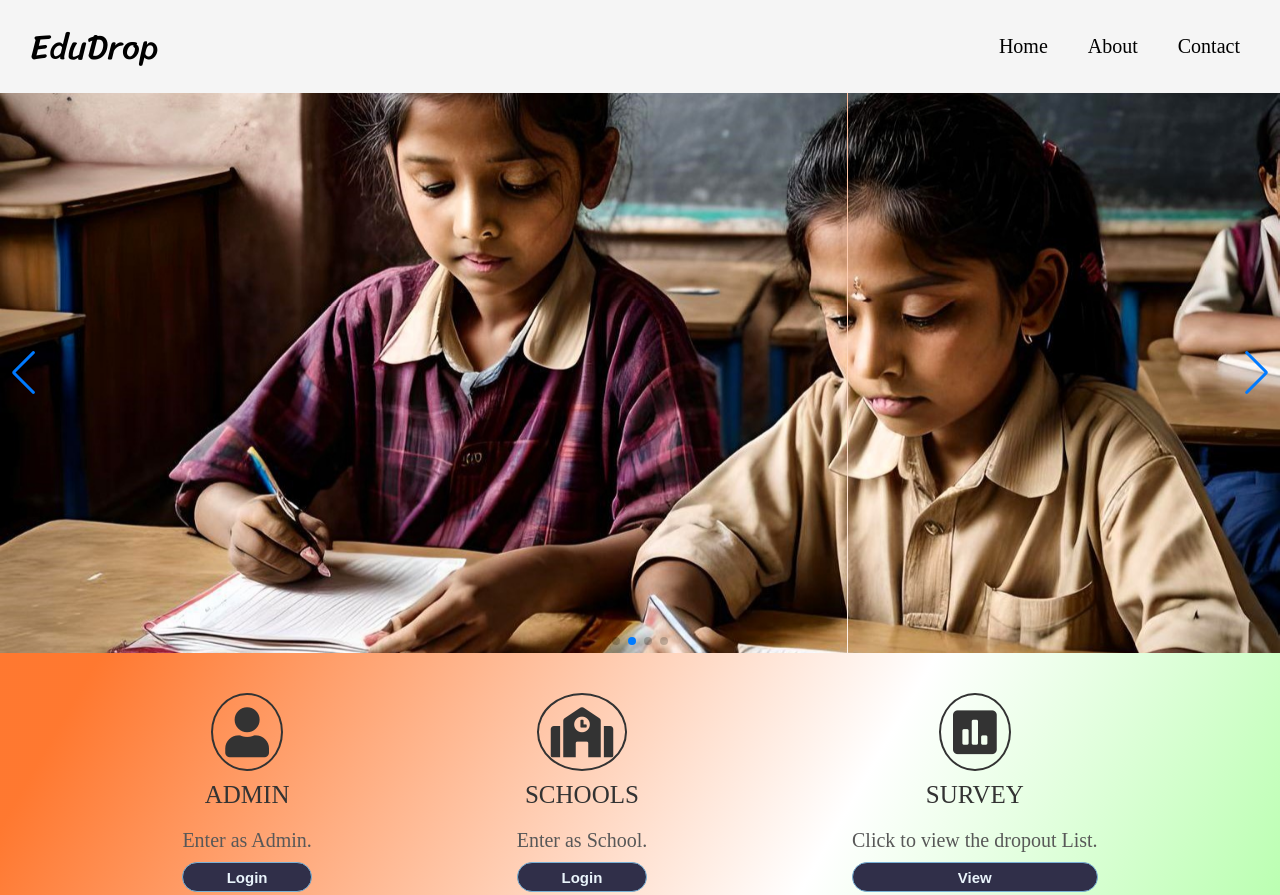
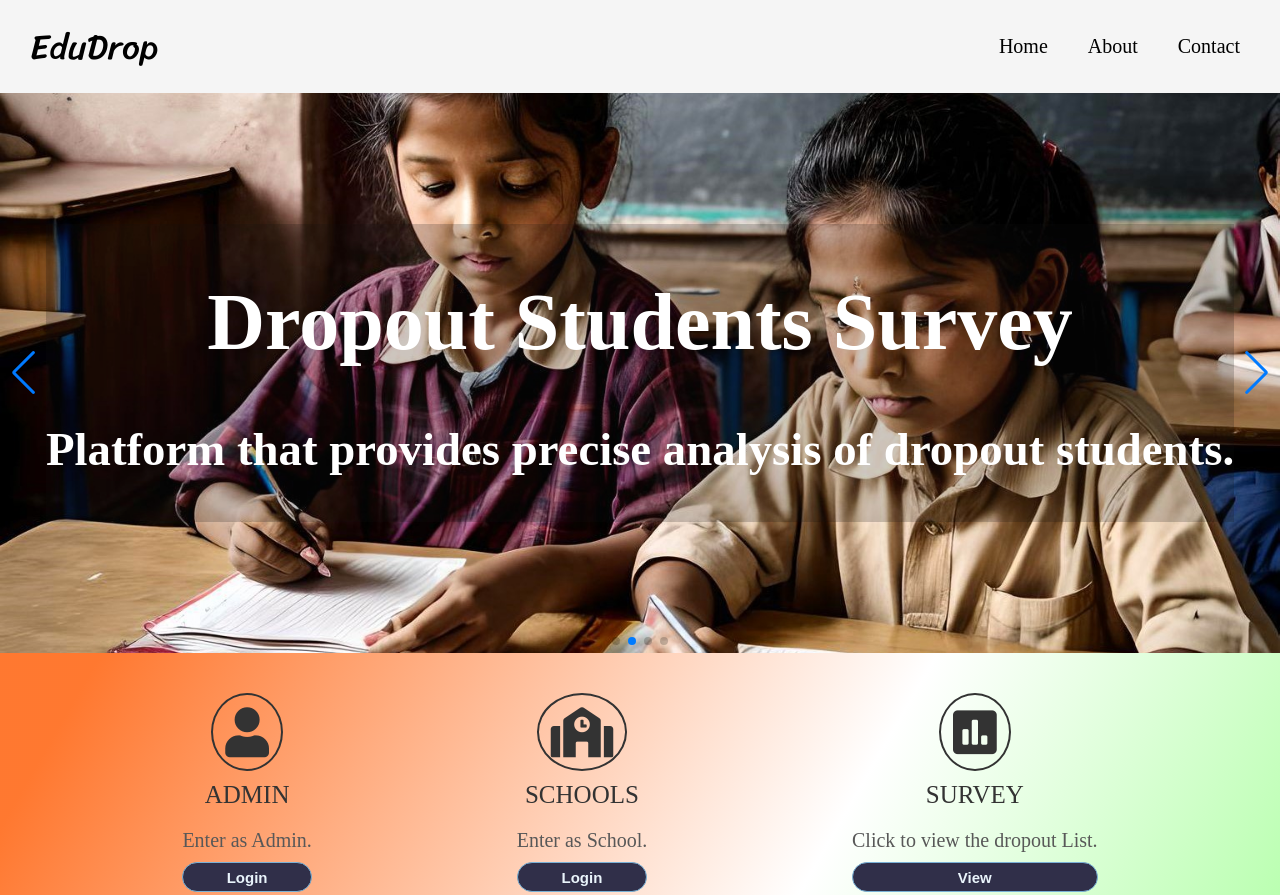
Before and after one commit to Aditya-AKP/IDK, a website: page index.html in a window 1280 px wide. Shown: the top 895 px of the page. Drawn offline with nearby package versions, Linux system fonts and the light colour scheme.

Commit message:
slider final

```diff
--- a/Style.css
+++ b/Style.css
@@ -24,11 +24,18 @@ background: linear-gradient(120deg, rgba(255, 89, 0, 0.813) 20%, rgba(255,255,25
     align-items: center;
   }
 
+
+
   .swiper-slide img {
     display: block;
     width: 100%;
     height: 100%;
     object-fit: cover;
+  }
+
+  .swiper {
+    margin-left: auto;
+    margin-right: auto;
   }
 
 /* text */
--- a/index.html
+++ b/index.html
@@ -36,12 +36,29 @@
 
           </div>
           <div class="swiper-slide">
+
+            <div class="text">
+
+              <h1>Dropout Students Survey</h1>
+              <h3>Platform that provides precise analysis of dropout students.</h3>
+            </div>
             <img src="images/image1.jpg" alt="img1">
           </div>
           <div class="swiper-slide">
+
+            <div class="text">
+
+              <h1>Dropout Students Survey</h1>
+              <h3>Platform that provides precise analysis of dropout students.</h3>
+            </div>
             <img src="images/image2.jpg" alt="img2">
           </div>
           <div class="swiper-slide">
+            <div class="text">
+
+              <h1>Dropout Students Survey</h1>
+              <h3>Platform that provides precise analysis of dropout students.</h3>
+            </div>
             <img src="images/image3.jpg" alt="img3">
           </div>
 
@@ -102,8 +119,10 @@
           }
 
         let swiper = new Swiper(".mySwiper", {
+      slidesPerView: 1,
       spaceBetween: 30,
       centeredSlides: true,
+      loop: true,
       autoplay: {
               delay: 2500,
               disableOnInteraction: false,
```
Lines whose indentation alone changed are shown as unchanged.
